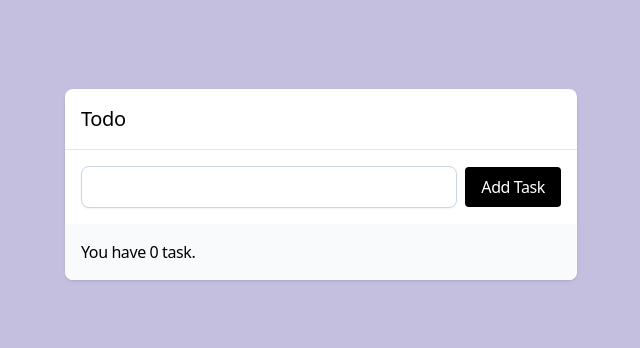
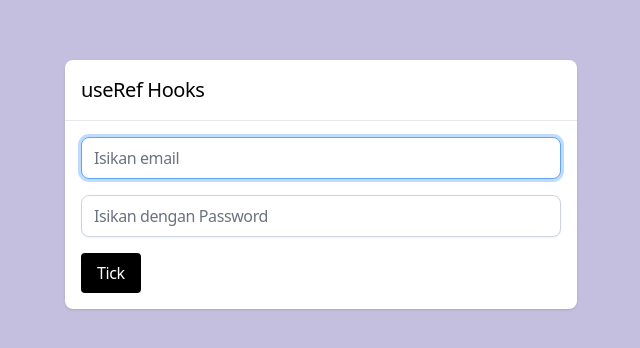
Before and after one commit to rizkywahyuprasetiyo/belajar-react, a React (Vite) app: page / in a window 1280 px wide. Shown: the part 216-564 px from the top of the page, without its empty margins (319-959 px from the left). Built offline with nearby package versions, Linux system fonts and the light colour scheme.

Commit message:
belajar useRef

```diff
--- a/src/App.jsx
+++ b/src/App.jsx
@@ -1,11 +1,28 @@
-import { useState } from 'react';
 import PlaceContentCenter from './components/PlaceContentCenter';
-import Todo from './components/Todo';
+import Card from './components/Card';
+import { useRef, useState } from 'react';
+import Button from './components/Button';
+import Input from './components/Input';
 
 export default function App() {
+    const handleClick = () => {
+        console.log('hit me');
+    };
+
     return (
         <PlaceContentCenter>
-            <Todo />
+            <Card>
+                <Card.Title>useRef Hooks</Card.Title>
+                <Card.Body>
+                    <div className='mb-4'>
+                        <Input placeholder='Isikan email' type='email' isFocused />
+                    </div>
+                    <div className='mb-4'>
+                        <Input placeholder='Isikan dengan Password' type='password' />
+                    </div>
+                    <Button onClick={handleClick}>Tick</Button>
+                </Card.Body>
+            </Card>
         </PlaceContentCenter>
     );
 }
--- a/src/components/Input.jsx
+++ b/src/components/Input.jsx
@@ -1,9 +1,22 @@
-export default function Input({ type = 'text', ...props }) {
+import { useEffect, useRef } from 'react';
+
+const Input = ({ isFocused = false, type = 'text', ...props }) => {
+    const inputRef = useRef(null);
+
+    useEffect(() => {
+        if (isFocused) {
+            inputRef.current.focus();
+        }
+    }, []);
+
     return (
         <input
+            ref={inputRef}
             className={'transition duration-300 w-full focus:ring focus:ring-blue-200 focus:border-blue-400 border-slate-300 shadow-sm rounded-lg'}
             {...props}
             type={type}
         />
     );
-}
+};
+
+export default Input;
```
